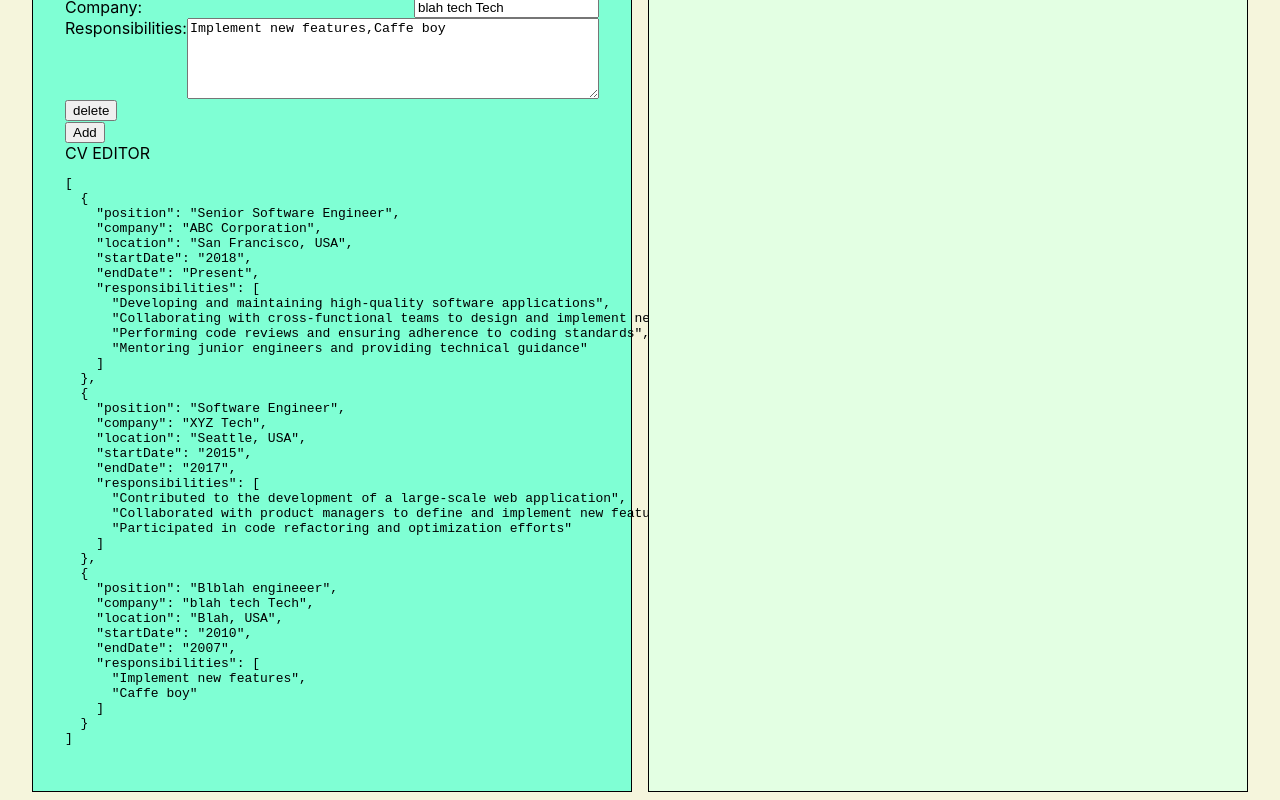
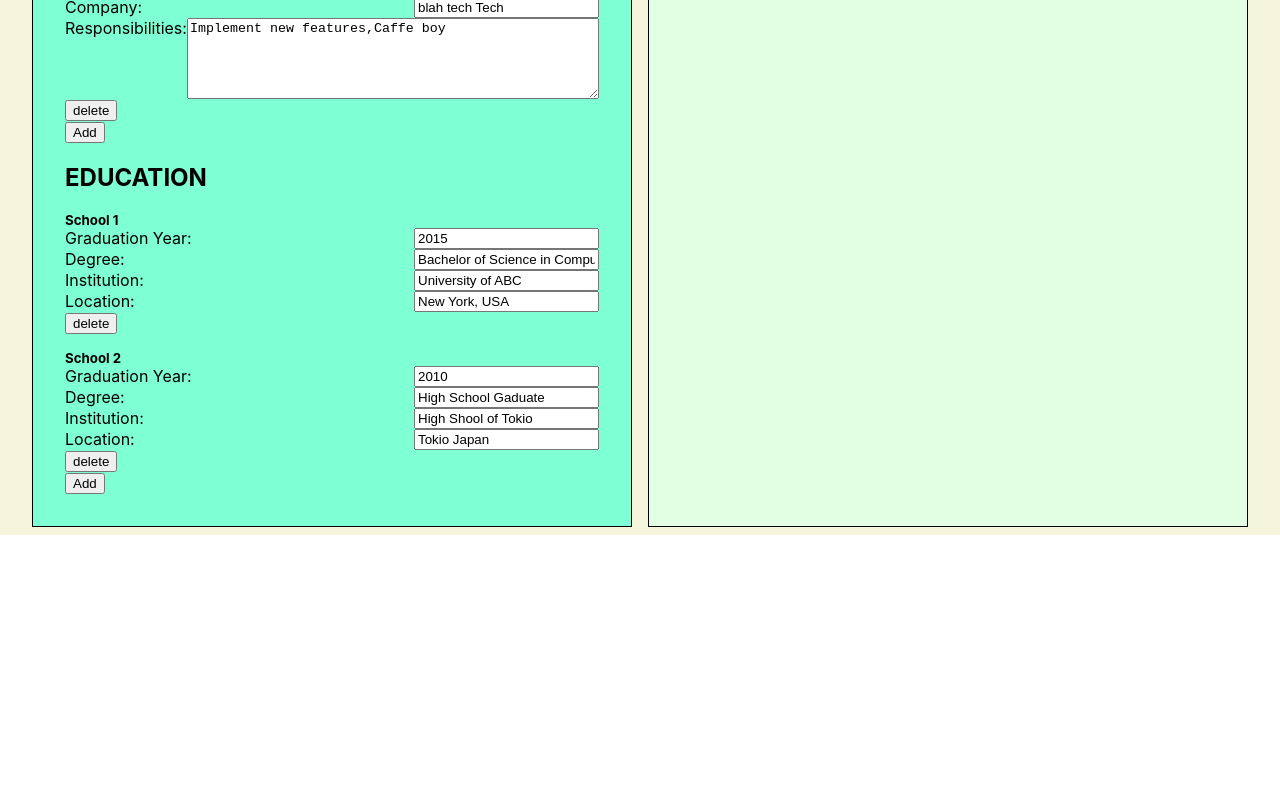
Before and after one commit to maxitomix/top_cv_app, a React (Create React App) app: page / in a window 1280 px wide. Shown: the part 1083-1883 px from the top of the page. After the commit the page ends 1618 px from the top, so only its background shows below. Built offline with nearby package versions, Linux system fonts and the light colour scheme.

Commit message:
Educatiuon Function Done. App done. Need Cleanup

```diff
--- a/src/App.js
+++ b/src/App.js
@@ -11,6 +11,7 @@ function App() {
   const [profileApp, setProfileApp] = useState(samplePerson.profile);
   const [skillsApp, setSkillsApp] = useState(samplePerson.skills);
   const [workExperienceApp, setWorkExperienceApp] = useState(samplePerson.workExperience);
+  const [educationApp, setEducationApp] = useState(samplePerson.education);
 
   return (
     <div className="App">
@@ -21,12 +22,18 @@ function App() {
         skillsApp={skillsApp}
         setWorkExperienceApp={setWorkExperienceApp}
         workExperienceApp={workExperienceApp}
+        educationApp={educationApp}
+        setEducationApp={setEducationApp}
        />
-       {/* <pre>{JSON.stringify(skillsApp, null, 2)}</pre> */}
+
+       {/* <pre>{JSON.stringify(educationApp, null, 2)}</pre> */}
+
+
        <CvPage
         profileApp={profileApp}
         skillsApp={skillsApp}
         workExperienceApp={workExperienceApp}
+        educationApp={educationApp}
        />
     </div>
   );
--- a/src/components/cv_editor.jsx
+++ b/src/components/cv_editor.jsx
@@ -264,14 +264,116 @@ function WorkExperienceEditor(props){
 }
 
 
+function EducationEditor(props){
+  const [education, setEducation] = useState(props.newEducation ||[])
+
+  const handleGraduationYearChange = (e, index) =>{
+    const updateEducation = [...education];
+    updateEducation[index] = {...updateEducation[index], graduationYear: e.target.value}
+    setEducation(updateEducation);
+    props.setNewEducation(updateEducation);
+  }
+
+  const handleDegreeChange = (e, index) =>{
+    const updateEducation = [...education];
+    updateEducation[index] = {...updateEducation[index], degree: e.target.value}
+    setEducation(updateEducation);
+    props.setNewEducation(updateEducation);
+  }
+
+
+  const handleInstitutionChange = (e, index) =>{
+    const updateEducation = [...education];
+    updateEducation[index] = {...updateEducation[index], institution: e.target.value}
+    setEducation(updateEducation);
+    props.setNewEducation(updateEducation);
+  }
+
+  const handleLocationChange = (e, index) =>{
+    const updateEducation = [...education];
+    updateEducation[index] = {...updateEducation[index], location: e.target.value}
+    setEducation(updateEducation);
+    props.setNewEducation(updateEducation);
+  }
+
+  const handleDeleteEducation = (index) => {
+    const updateEducation = [...education];
+    updateEducation.splice(index,1);
+    setEducation(updateEducation);
+    props.setNewEducation(updateEducation);
+  }
+
+
+  const handleAddEducation = () =>{
+    const updateEducation = [...education];
+    updateEducation.push({position: "New Education"});
+    setEducation(updateEducation);
+    props.setNewEducation(updateEducation);
+  }
+
+
+  return(
+    <div className="educationEditor">
+      <h2>EDUCATION</h2>
+      <div className="inputBox">
+          {education.map((school, index) => (
+            <div key={index}>
+              <h5 className="workIndex">School {index+1}</h5>
+
+              <label className="input" > Graduation Year:
+                <input
+                type="text"
+                value={school.graduationYear}
+                onChange={(e) => handleGraduationYearChange(e, index)}
+                />
+              </label>
+
+              <label className="input" > Degree:
+                <input
+                type="text"
+                value={school.degree}
+                onChange={(e) => handleDegreeChange(e, index)}
+                />
+              </label>
+
+              <label className="input" > Institution:
+                <input
+                type="text"
+                value={school.institution}
+                onChange={(e) => handleInstitutionChange(e, index)}
+                />
+              </label>
+
+              <label className="input" > Location:
+                <input
+                type="text"
+                value={school.location}
+                onChange={(e) => handleLocationChange(e, index)}
+                />
+              </label>
+
+              <button onClick={() => handleDeleteEducation(index)}>delete</button>
+
+            </div>
+
+            ))}
+        </div>
+
+        <button onClick={() => handleAddEducation()}>Add</button>
+
+      </div>
+  )
+}
 
 
 
+// -----------------------------------------
 
 export default function CvEditor({
     setProfileApp, profileApp,
     setSkillsApp, skillsApp,
-    setWorkExperienceApp, workExperienceApp
+    setWorkExperienceApp, workExperienceApp,
+    setEducationApp, educationApp
   })
 
 
@@ -279,6 +381,7 @@ export default function CvEditor({
   const [newProfile, setProfile] = useState(profileApp)
   const [newSkills, setSkills] = useState(skillsApp)
   const [newWorkExperience, setWorkExperience] = useState(workExperienceApp)
+  const [newEducation, setNewEducation] = useState(educationApp)
 
   useEffect(
     () => { setProfileApp(newProfile)},
@@ -295,13 +398,18 @@ export default function CvEditor({
     [newWorkExperience, setWorkExperienceApp]
   );
 
+  useEffect(
+    () => { setEducationApp(newEducation)},
+    [newEducation, setEducationApp]
+  );
+
   return (
       <div className="cvEditor">
         <ProfileEditor newProfile={newProfile} setProfile={setProfile} />
         <SkillsEditor newSkills={newSkills} setSkills={setSkills}/>
         <WorkExperienceEditor newWorkExperience={newWorkExperience} setWorkExperience={setWorkExperience} />
-        CV EDITOR
-         <pre>{JSON.stringify(newWorkExperience, null, 2)}</pre>
+        <EducationEditor newEducation={newEducation} setNewEducation={setNewEducation} />
+     {/* <pre>{JSON.stringify(newWorkExperience, null, 2)}</pre> */}
 
       </div>
   );
--- a/src/components/cv_page.jsx
+++ b/src/components/cv_page.jsx
@@ -76,8 +76,8 @@ function WorkExperience({workExperienceApp}){
 }
 
 
-function Education(){
-  const education = samplePerson.education;
+function Education({educationApp}){
+  const education = educationApp;
   return(
     <div className="education">
       <h2 className='educationTitle'>EDUCATION</h2>
@@ -105,13 +105,13 @@ function Education(){
 }
 
 
-export default function CvPage({ profileApp, skillsApp, workExperienceApp }) {
+export default function CvPage({ profileApp, skillsApp, workExperienceApp, educationApp }) {
     return (
       <div className="cvPage">
         <Profile profileApp={profileApp}/>
         <Skills skillsApp={skillsApp}/>
         <WorkExperience workExperienceApp={workExperienceApp}/>
-        <Education />
+        <Education educationApp={educationApp} />
       </div>
     );
 }
```
